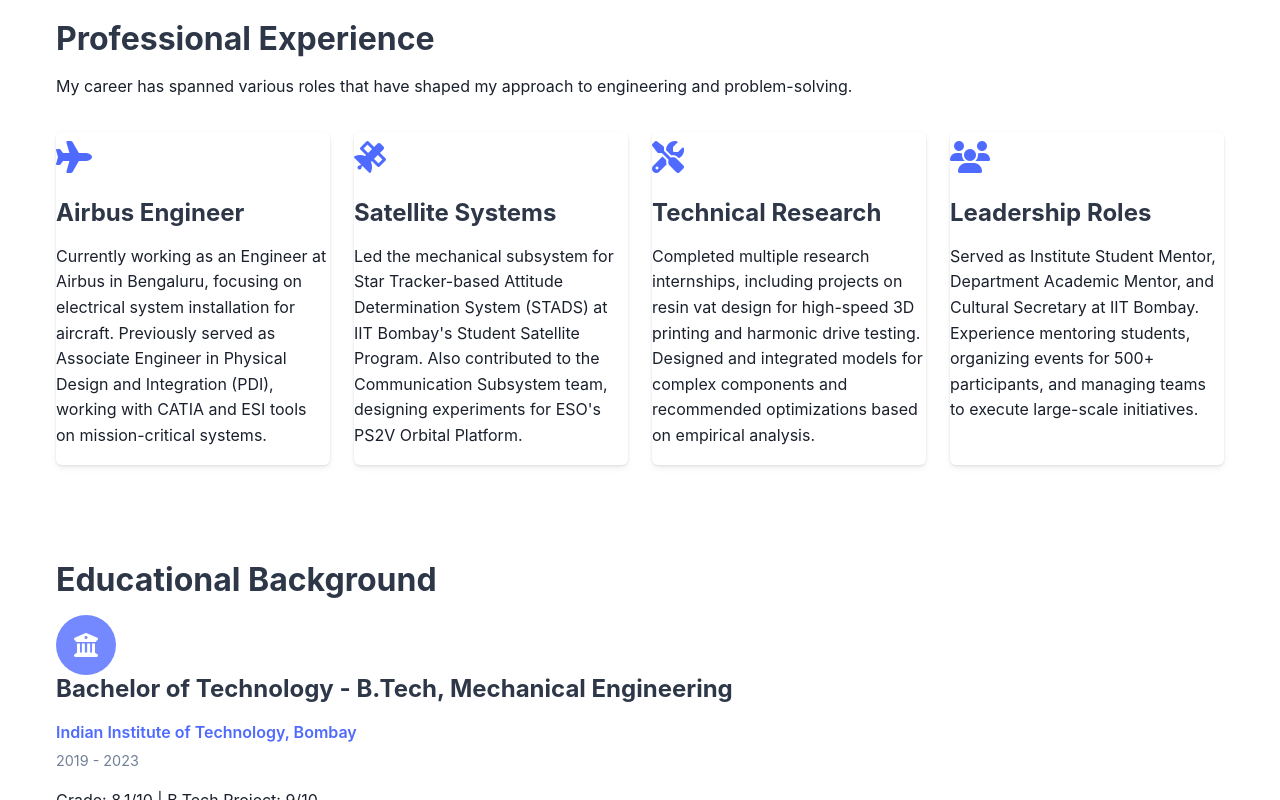
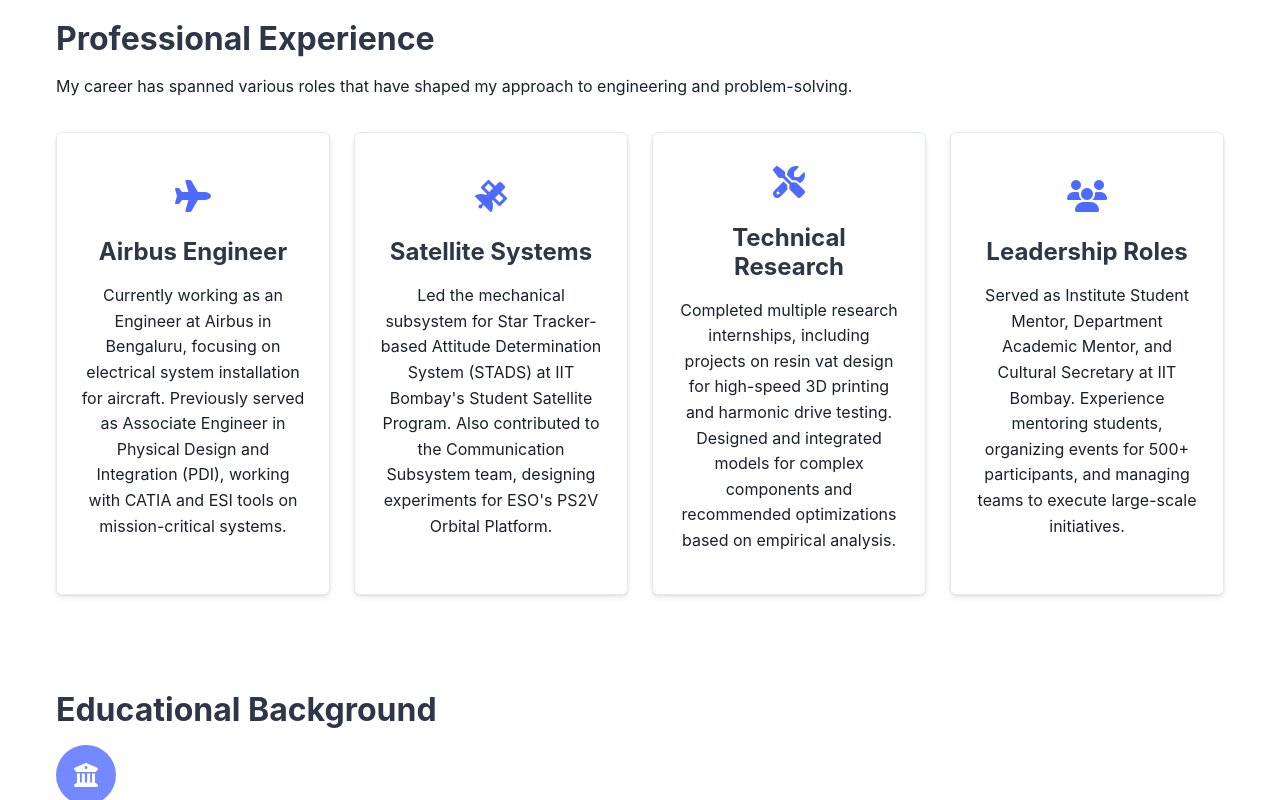
Before and after one commit to chiraggarg95/VA-personal-website, a React (Vite) app in the folder react-code/: page /about in a window 1280 px wide. Shown: the part 1140-1940 px from the top of the page. Built offline with nearby package versions, Linux system fonts and the light colour scheme.

Commit message:
prof-exp-card-fix

```diff
--- a/react-code/src/components/ui/FlipCard.jsx
+++ b/react-code/src/components/ui/FlipCard.jsx
@@ -1,17 +1,26 @@
 import React from "react";
 import useFlipCard from "../../hooks/useFlipCard";
 
-function FlipCard({ front, back, className = '' }) {
+
+function FlipCard({ front, back, className = '', canFlip = true }) {
   const { onClick } = useFlipCard();
+  const handleClick = canFlip ? onClick : undefined;
   return (
-    <div className={`skill-card ${className}`.trim()} tabIndex={0} onClick={onClick}>
+    <div
+      className={`skill-card${canFlip ? '' : ' no-flip'} ${className}`.trim()}
+      tabIndex={0}
+      onClick={handleClick}
+      style={canFlip ? undefined : { cursor: 'default' }}
+    >
       <div className="skill-card-inner">
         <div className="skill-card-front">
           {front}
         </div>
-        <div className="skill-card-back">
-          {back}
-        </div>
+        {back && (
+          <div className="skill-card-back">
+            {back}
+          </div>
+        )}
       </div>
     </div>
   );
--- a/react-code/src/pages/About.jsx
+++ b/react-code/src/pages/About.jsx
@@ -60,26 +60,50 @@
             <h2>Professional Experience</h2>
             <p className="section-intro">My career has spanned various roles that have shaped my approach to engineering and problem-solving.</p>
             <div className="experience-grid">
-              <div className="experience-card fadeIn">
+              <FlipCard
+                canFlip={false}
+                className="experience-card fadeIn"
+                front={(
+                  <>
                     <div className="experience-icon"><i className="fas fa-plane"></i></div>
                     <h3>Airbus Engineer</h3>
                     <p>Currently working as an Engineer at Airbus in Bengaluru, focusing on electrical system installation for aircraft. Previously served as Associate Engineer in Physical Design and Integration (PDI), working with CATIA and ESI tools on mission-critical systems.</p>
-              </div>
-              <div className="experience-card fadeIn">
+                  </>
+                )}
+              />
+              <FlipCard
+                canFlip={false}
+                className="experience-card fadeIn"
+                front={(
+                  <>
                     <div className="experience-icon"><i className="fas fa-satellite"></i></div>
                     <h3>Satellite Systems</h3>
                     <p>Led the mechanical subsystem for Star Tracker-based Attitude Determination System (STADS) at IIT Bombay's Student Satellite Program. Also contributed to the Communication Subsystem team, designing experiments for ESO's PS2V Orbital Platform.</p>
-              </div>
-              <div className="experience-card fadeIn">
+                  </>
+                )}
+              />
+              <FlipCard
+                canFlip={false}
+                className="experience-card fadeIn"
+                front={(
+                  <>
                     <div className="experience-icon"><i className="fas fa-tools"></i></div>
                     <h3>Technical Research</h3>
                     <p>Completed multiple research internships, including projects on resin vat design for high-speed 3D printing and harmonic drive testing. Designed and integrated models for complex components and recommended optimizations based on empirical analysis.</p>
-              </div>
-              <div className="experience-card fadeIn">
+                  </>
+                )}
+              />
+              <FlipCard
+                canFlip={false}
+                className="experience-card fadeIn"
+                front={(
+                  <>
                     <div className="experience-icon"><i className="fas fa-users"></i></div>
                     <h3>Leadership Roles</h3>
                     <p>Served as Institute Student Mentor, Department Academic Mentor, and Cultural Secretary at IIT Bombay. Experience mentoring students, organizing events for 500+ participants, and managing teams to execute large-scale initiatives.</p>
-              </div>
+                  </>
+                )}
+              />
             </div>
           </div>
         </Section>
--- a/react-code/src/pages/Projects.jsx
+++ b/react-code/src/pages/Projects.jsx
@@ -9,7 +9,7 @@
 import FilterTabs from "../components/ui/FilterTabs";
 import useDarkMode from "../utils/useDarkMode";
 import useIntersectionFade from "../hooks/useIntersectionFade";
-import projectData from "../data/projects.json";
+import projectData from "../data/projects.json";import SectionDivider from "../components/SectionDivider";
 
 const allCategories = [
   { label: "All Projects", value: "all" },
--- a/react-code/src/styles.css
+++ b/react-code/src/styles.css
@@ -903,12 +903,15 @@
     grid-template-columns: repeat(auto-fit, minmax(280px, 1fr));
     gap: var(--space-lg);
     margin-top: var(--space-lg);
+    align-items: stretch;
 }
 
 .skill-card {
     position: relative;
-    min-height: 320px;
-    height: auto;
+    height: 100%;
+    min-height: 0;
+    min-width: 220px;
+    max-width: 100%;
     border-radius: var(--border-radius);
     cursor: pointer;
     perspective: 1000px;
@@ -923,10 +926,10 @@
     position: relative;
     width: 100%;
     height: 100%;
+    min-height: 0;
     text-align: center;
     transition: transform 0.6s;
     transform-style: preserve-3d;
-    min-height: 320px;
 }
 
 .skill-card.flipped .skill-card-inner {
@@ -934,11 +937,11 @@
 }
 
 .skill-card-front,
-.skill-card-back {
+ .skill-card-back {
     position: absolute;
     width: 100%;
     height: 100%;
-    min-height: 320px;
+    min-height: 0;
     backface-visibility: hidden;
     border-radius: var(--border-radius);
     padding: var(--space-lg);
@@ -953,6 +956,11 @@
 .skill-card-front {
     background-color: var(--card-bg);
     border: 1px solid var(--mid-gray);
+    position: relative;
+    width: 100%;
+    min-width: 0;
+    min-height: 0;
+    height: 100%;
 }
 
 .skill-card-back {
@@ -965,6 +973,10 @@
     position: relative;
     overflow: hidden;
     padding: var(--space-xl);
+    width: 100%;
+    min-width: 0;
+    min-height: 0;
+    height: 100%;
 }
 
 .skill-icon {
```
Lines whose indentation alone changed are shown as unchanged.
